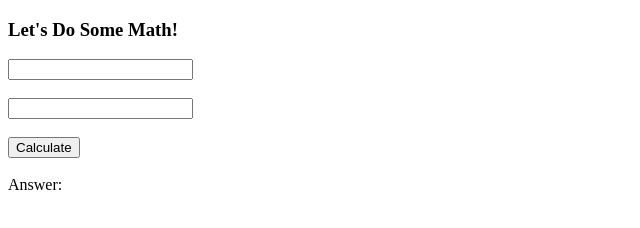
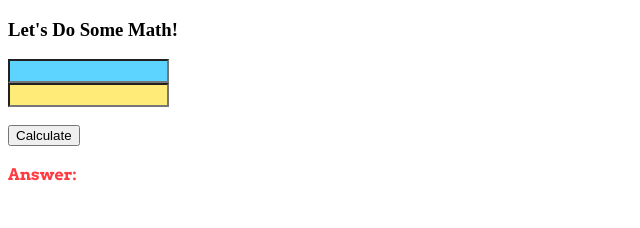
Before and after one commit to vpdolan/Summation-Calculator, a plain HTML site: page index.html in a window 1280 px wide. Shown: the whole page, without its empty margins (0-640 px from the left). Drawn offline with Linux system fonts and the light colour scheme.

Commit message:
Added text color and background color and font styles

```diff
--- a/index.html
+++ b/index.html
@@ -3,6 +3,8 @@
 <head>
   <title></title>
   <link rel="stylesheet" type="text/css" href="main.css">
+  <link href='https://fonts.googleapis.com/css?family=PT+Sans' rel='stylesheet' type='text/css'>
+  <link href='https://fonts.googleapis.com/css?family=Arvo:700' rel='stylesheet' type='text/css'>
 </head>
 
 
@@ -13,9 +15,9 @@
 
 <h3>Let's Do Some Math!</h3>
 
-<input type="text" id="num_one" />
+<input type="text" id="num_one" class="num1"
 <br /><br />
-<input type="text" id="num_two" />
+<input type="text" id="num_two" class="num2"/>
 <br /><br />
 <input type="submit" value="Calculate" id="calculateBtn" />
 
--- a/main.css
+++ b/main.css
@@ -0,0 +1,20 @@
+
+
+.num1 {
+
+  background-color: #5DD3FF;
+  font-family: 'PT Sans', sans-serif;
+
+}
+
+.num2 {
+
+  background-color: #FFEC78;
+  font-family: 'PT Sans', sans-serif;
+}
+
+.answer {
+
+  color: #FF3A41;
+  font-family: 'Arvo', serif;
+}
```
